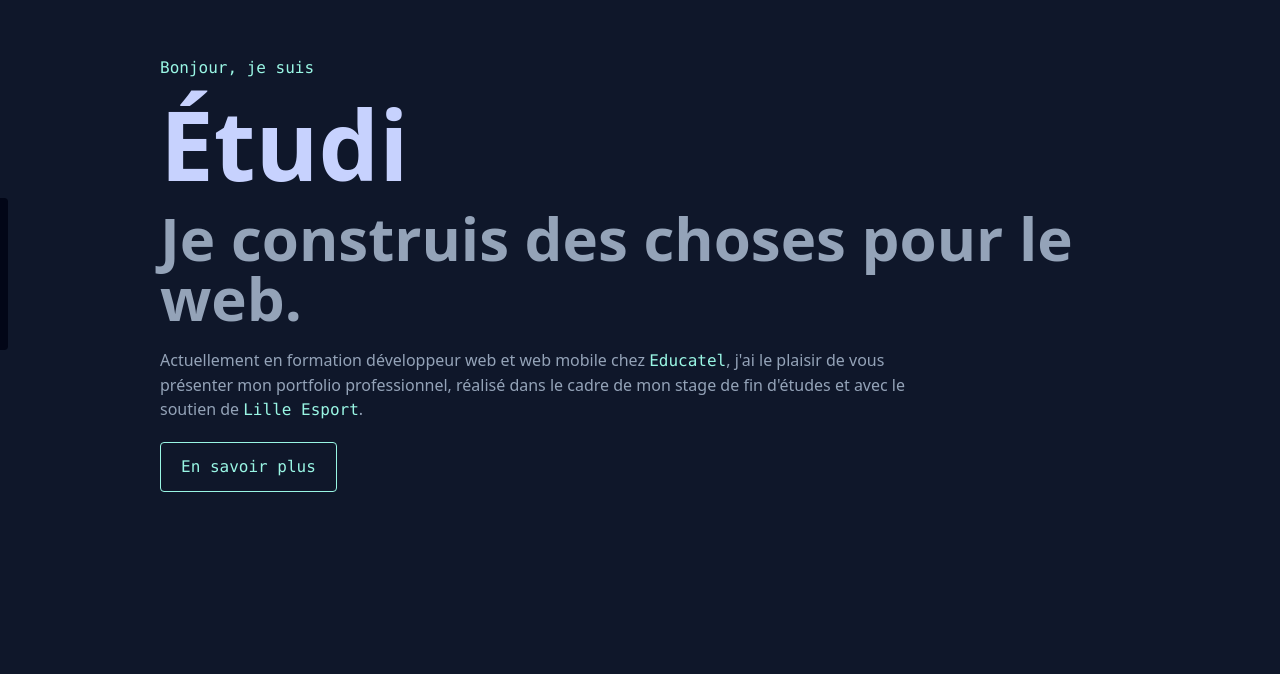
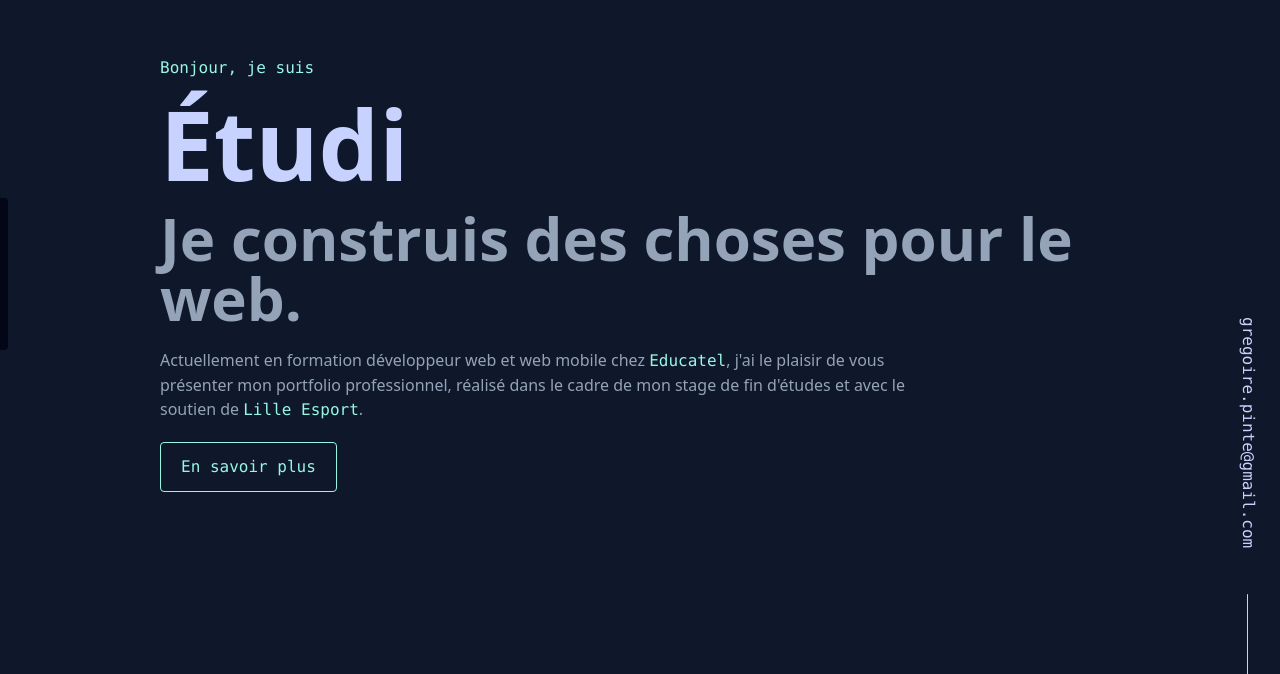
Before and after one commit to g4rf4z/gp-portfolio-client, a Vue app: page / in a window 1280 px wide. Shown: the part 126-800 px from the top of the page. Built offline with nearby package versions, Linux system fonts and the light colour scheme; no server answers.

Commit message:
23/05 - Create Email.vue component

```diff
--- a/src/App.vue
+++ b/src/App.vue
@@ -13,12 +13,14 @@
       <p>Loading...</p>
     </template>
   </suspense>
+  <email-molecule></email-molecule>
   <footer-template></footer-template>
 </template>
 
 <script setup>
 import HeaderTemplate from "#/templates/Header.vue";
 import SocialNavOrganism from "#/organisms/SocialNav.vue";
+import EmailMolecule from "#/molecules/Email.vue";
 import FooterTemplate from "#/templates/Footer.vue";
 
 import { useAuthenticationStore } from "@/store/authenticationStore";
--- /dev/null
+++ b/src/components/molecules/Email.vue
@@ -0,0 +1,35 @@
+<template>
+  <aside>
+    <link-atom
+      is="a"
+      to="mailto:gregoire.pinte@gmail.com"
+      aria-label="Envoyer un email à gregoire.pinte@gmail.com"
+      >gregoire.pinte@gmail.com</link-atom
+    >
+  </aside>
+</template>
+
+<script setup>
+import LinkAtom from "#/atoms/Link.vue";
+</script>
+
+<style lang="scss" scoped>
+aside {
+  @apply hidden;
+  @apply sm:block pb-10 sm:fixed sm:right-5 sm:bottom-20 sm:text-indigo-200;
+
+  a {
+    writing-mode: vertical-rl;
+    @apply font-mono duration-300;
+
+    &:hover {
+      @apply text-teal-200 -translate-y-2;
+    }
+  }
+
+  &::after {
+    content: "";
+    @apply h-full w-[1px] absolute bottom-0 left-[44%] bg-indigo-200 translate-y-full;
+  }
+}
+</style>
--- a/src/components/organisms/AboutMe.vue
+++ b/src/components/organisms/AboutMe.vue
@@ -29,9 +29,9 @@
       </p>
       <div class="button-wrapper">
         <link-atom
-          to=""
-          href="https://drive.google.com/file/d/1s2S45qVA8xL_S1sPdD0-hOuiCjfLVeqh/view"
-          target="_blank"
+          is="a"
+          to="https://drive.google.com/file/d/1s2S45qVA8xL_S1sPdD0-hOuiCjfLVeqh/view"
+          aria-label="Voir le CV de Grégoire Pinte"
         >
           <button-atom class="download-button">Mon CV</button-atom>
         </link-atom>
```
